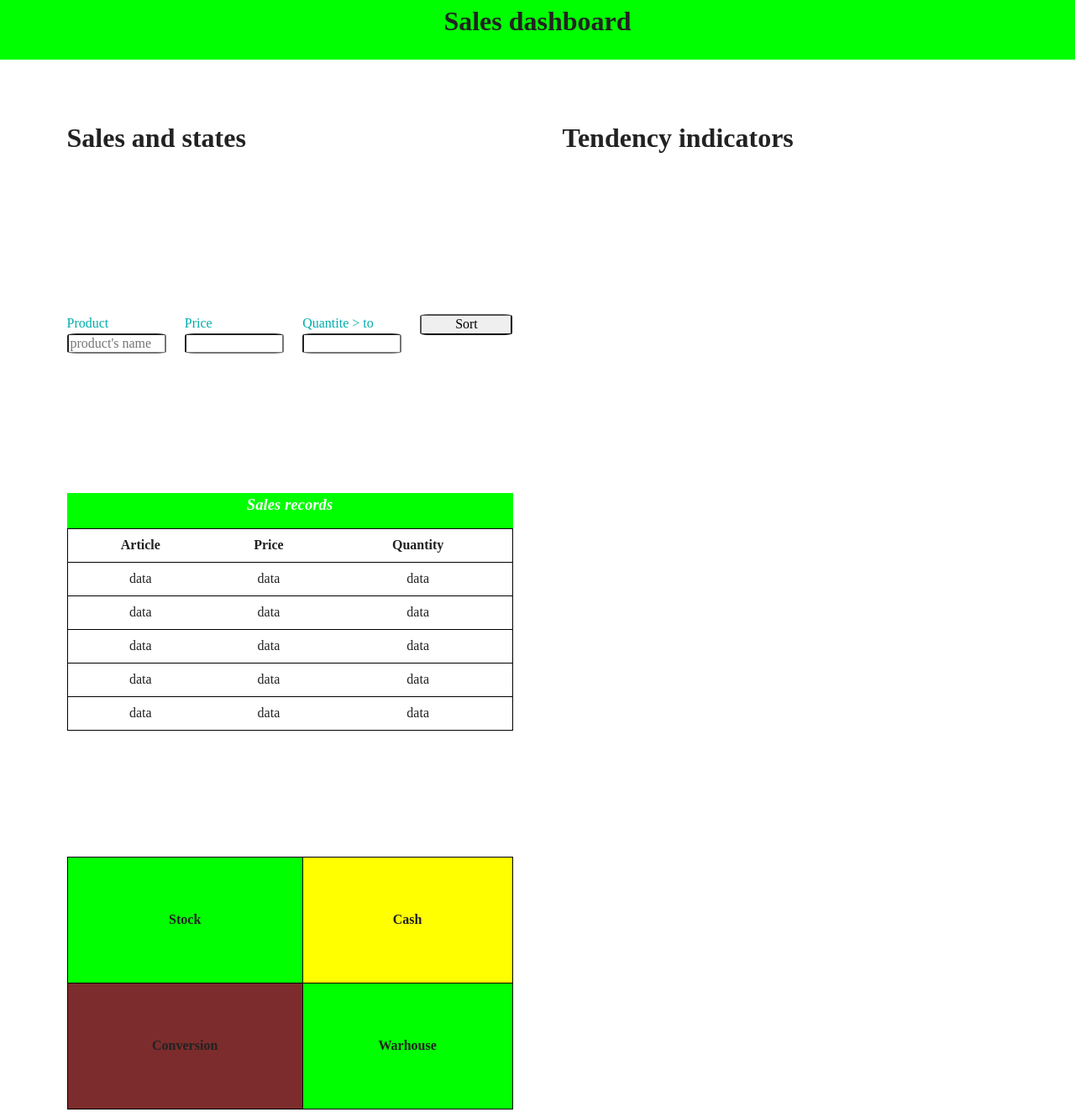
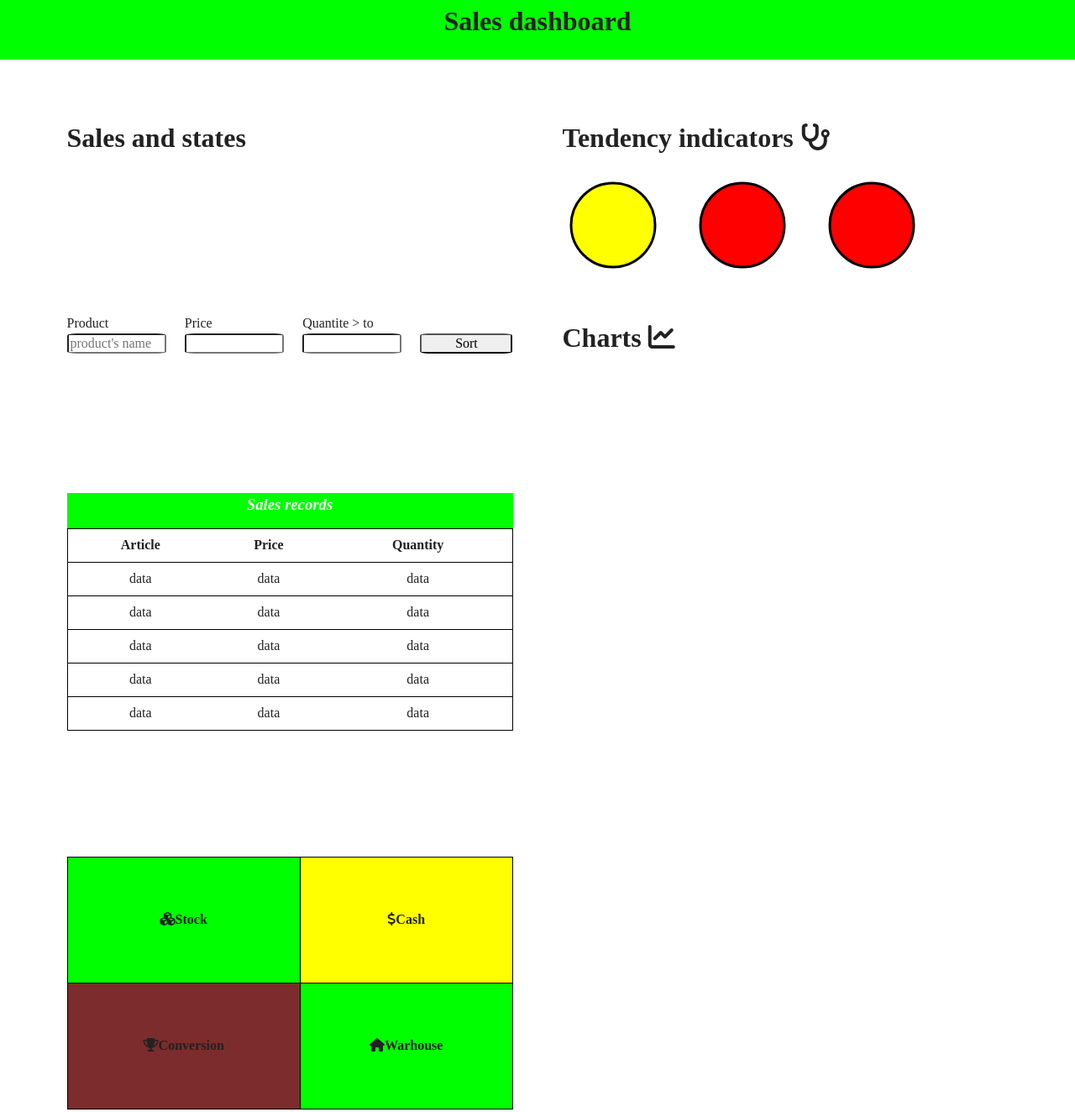
Before and after one commit to sitayebsofiane/exercice_html_css, a plain HTML site: page html5-boilerplate_v7.3.0/index.html in a window 1280 px wide. Shown: the part 19-1343 px from the top of the page at 84% size. Drawn offline with nearby package versions, Linux system fonts and the light colour scheme.

Commit message:
add icone

```diff
--- a/html5-boilerplate_v7.3.0/css/main.css
+++ b/html5-boilerplate_v7.3.0/css/main.css
@@ -290,12 +290,12 @@ textarea {
 form{
   display: flex;
   justify-content:space-between;
-  color:red;
+
 }
 form p{
   display: flex;
   flex-direction: column;
-  color: rgb(0, 172, 172);
+
 }
 input{
   width: 110px;
--- a/html5-boilerplate_v7.3.0/index.html
+++ b/html5-boilerplate_v7.3.0/index.html
@@ -32,7 +32,7 @@
             <p><label for="product">Product</label><input type="text" name="product" id="product" placeholder="product's name"/></p>
             <p><label for="Price">Price</label><input type="text" name="Price" id="Price" /></p>
             <p><label for="quantite">Quantite > to</label><input type="number" name="quantite" id="quantite" /></p>
-            <p><input type="submit" id="validate" name="validate" value="Sort"/></p>
+            <p><label for="quantite" style="color: white;">Q</label><input type="submit" id="validate" name="validate" value="Sort"/></p>
 
      </form>
     <!-- the first bloc of the left-->
@@ -74,23 +74,40 @@
     <table  class="table2">
 
         <tr>
-          <th class="Stock">Stock</th>
-          <th class="Cash">Cash</th>
+          <th class="Stock"><i class="fas fa-cubes"></i>Stock</th>
+          <th class="Cash"><i class="fas fa-dollar-sign"></i>Cash</th>
         </tr>
         <tr>
-          <th class="Conversion">Conversion</th>
-          <th class="Stock">Warhouse</th>
+          <th class="Conversion"><i class="fas fa-trophy"></i>Conversion</th>
+          <th class="Stock"><i class="fas fa-home"></i>Warhouse</th>
         </tr>
 
     </table>
     </div>
     <div class="right_div">
-      <h1>Tendency indicators</h1>
+      <h1>Tendency indicators <i class="fas fa-stethoscope"></i>
+
+      </h1>
       <!-- the first bloc of the right-->
+    <div class="circle">
+      <svg height="150" width="150">
+        <circle cx="60" cy="60" r="50" stroke="black" stroke-width="3" fill="yellow" />
+      </svg>
+      <svg height="150" width="150">
+        <circle cx="60" cy="60" r="50" stroke="black" stroke-width="3" fill="red" />
+      </svg>
+      <svg height="150" width="150">
+        <circle cx="60" cy="60" r="50" stroke="black" stroke-width="3" fill="red" />
+      </svg>
 
     </div>
+    <!-- the seconde bloc of the right-->
+    <h1>Charts <i class="fas fa-chart-line"></i></h1>
+    </div>
   </div>
-   <!-- end my Sales dashboard -->
+  <!-- end my Sales dashboard -->
+  <!-- script pour les icone -->
+  <script src="https://kit.fontawesome.com/b99e675b6e.js"></script>
   <script src="js/vendor/modernizr-3.8.0.min.js"></script>
   <script src="https://code.jquery.com/jquery-3.4.1.min.js" integrity="sha256-CSXorXvZcTkaix6Yvo6HppcZGetbYMGWSFlBw8HfCJo=" crossorigin="anonymous"></script>
   <script>window.jQuery || document.write('<script src="js/vendor/jquery-3.4.1.min.js"><\/script>')</script>
```
